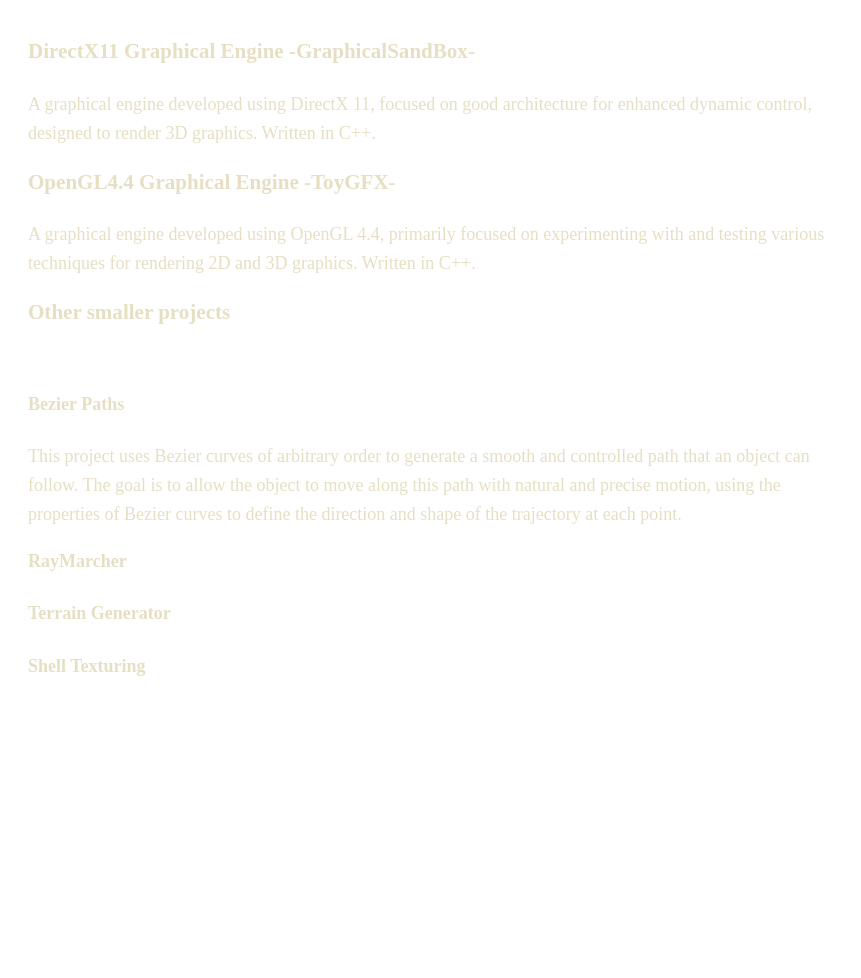
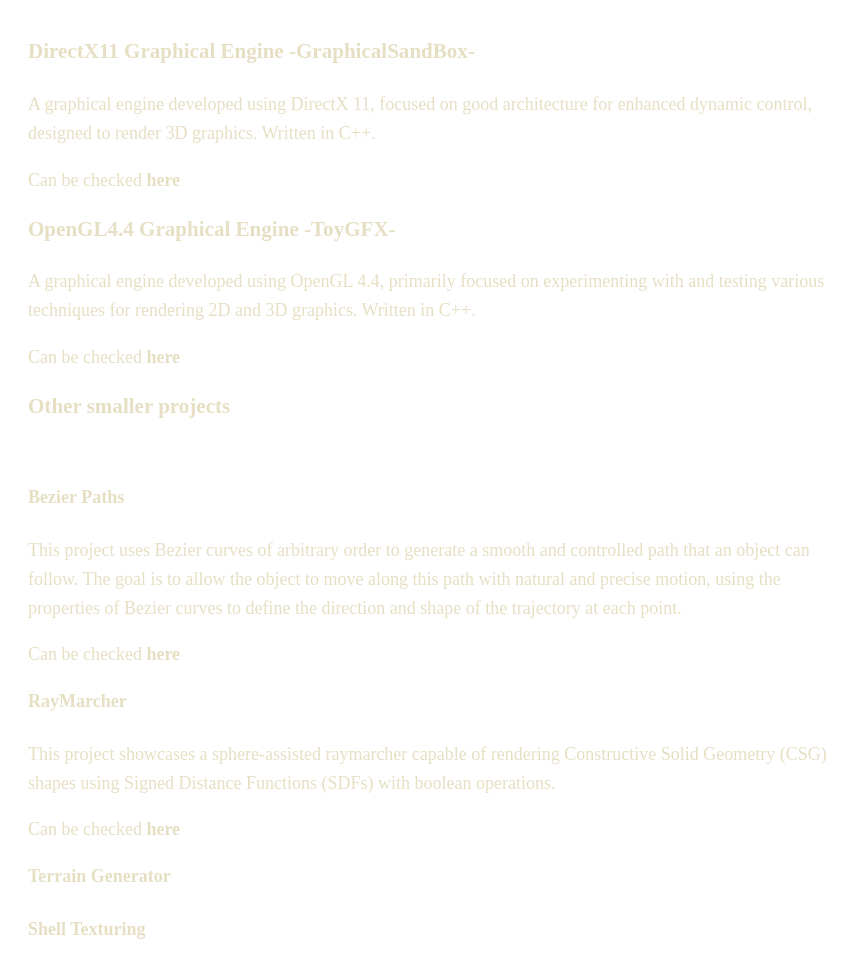
Before and after one commit to Barzoius/_Barzoius_, a plain HTML site: page indexOrange.html in a window 1280 px wide. Shown: the part 114-1092 px from the top of the page, without its empty margins (0-861 px from the left). Before the commit the page ends 847 px from the top, so only its background shows below. Drawn offline with Linux system fonts and the light colour scheme.

Commit message:
update orange

```diff
--- a/indexOrange.html
+++ b/indexOrange.html
@@ -31,6 +31,19 @@
     h3, h4 {
       margin-top: 10px; /* Add space between headers */
     }
+
+
+    a {
+      color: #e6dfc3;
+      text-decoration: none;
+      font-weight: bold;
+      transition: color 0.3s ease;
+    }
+
+    a:hover {
+      color: #21201d; /* Change color on hover */
+    }
+
   </style>
 </head>
 <body>
@@ -40,17 +53,21 @@
       <br>
       <h3>DirectX11 Graphical Engine -GraphicalSandBox- </h3>
       <p>A graphical engine developed using DirectX 11, focused on good architecture for enhanced dynamic control, designed to render 3D graphics. Written in C++.</p>
+      <p> Can be checked <a href="https://github.com/Barzoius/GraphicsSandBox" target="_blank">here</a> </p>
 
       <h3>OpenGL4.4 Graphical Engine -ToyGFX- </h3>
       <p>A graphical engine developed using OpenGL 4.4, primarily focused on experimenting with and testing various techniques for rendering 2D and 3D graphics. Written in C++.</p>
+      <p> Can be checked <a href="https://github.com/Barzoius/ToyGFX" target="_blank">here</a> </p>
 
       <h3>Other smaller projects</h3>
       <br>
       <h4>Bezier Paths</h4>
       <p>This project uses Bezier curves of arbitrary order to generate a smooth and controlled path that an object can follow. The goal is to allow the object to move along this path with natural and precise motion, using the properties of Bezier curves to define the direction and shape of the trajectory at each point.</p>
+      <p> Can be checked <a href="https://github.com/Barzoius/BezierCurves" target="_blank">here</a> </p>
 
       <h4>RayMarcher</h4>
-      <p></p>
+      <p>This project showcases a sphere-assisted raymarcher capable of rendering Constructive Solid Geometry (CSG) shapes using Signed Distance Functions (SDFs) with boolean operations.</p>
+      <p> Can be checked <a href="https://github.com/Barzoius/RayMarcher" target="_blank">here</a> </p>
 
       <h4>Terrain Generator</h4>
       <p></p>
```
